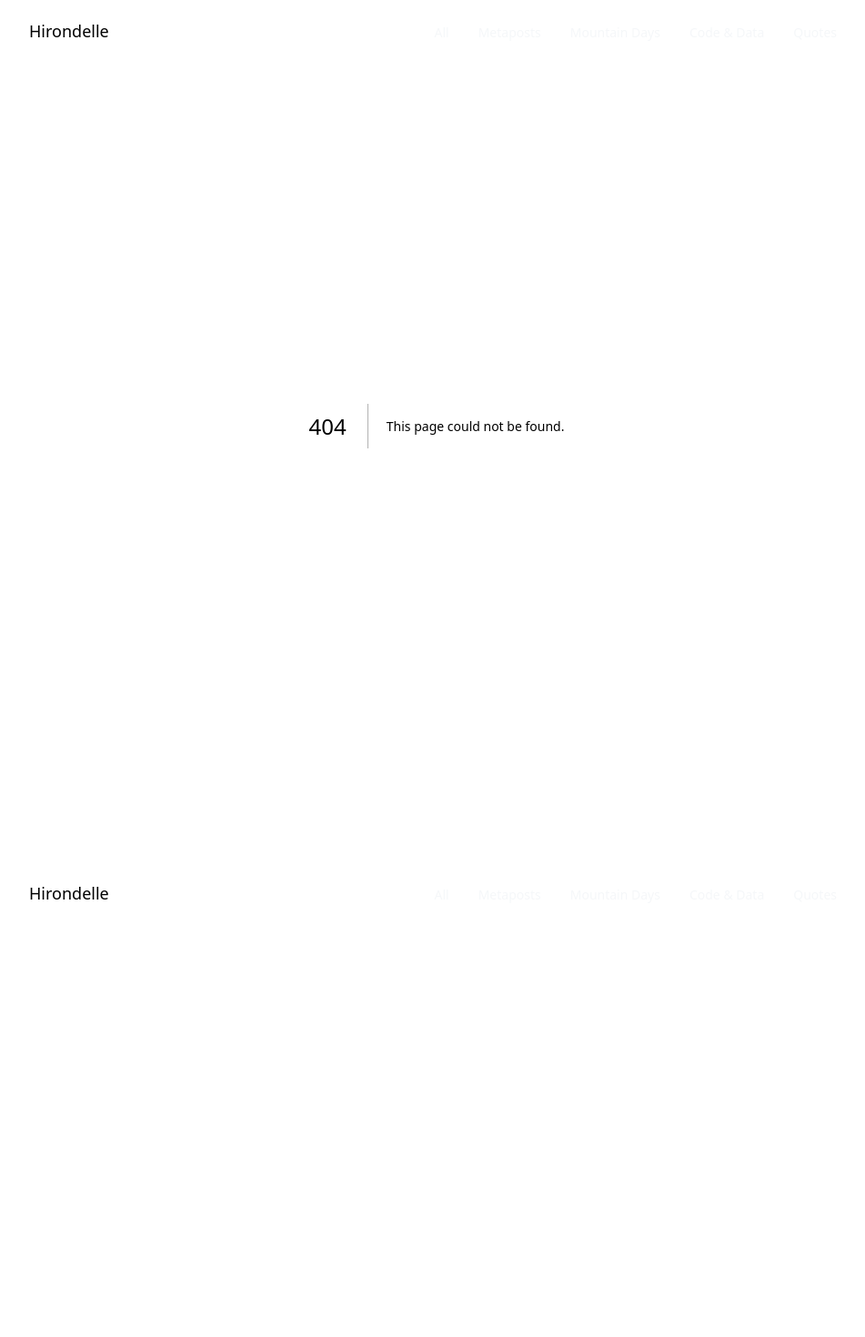
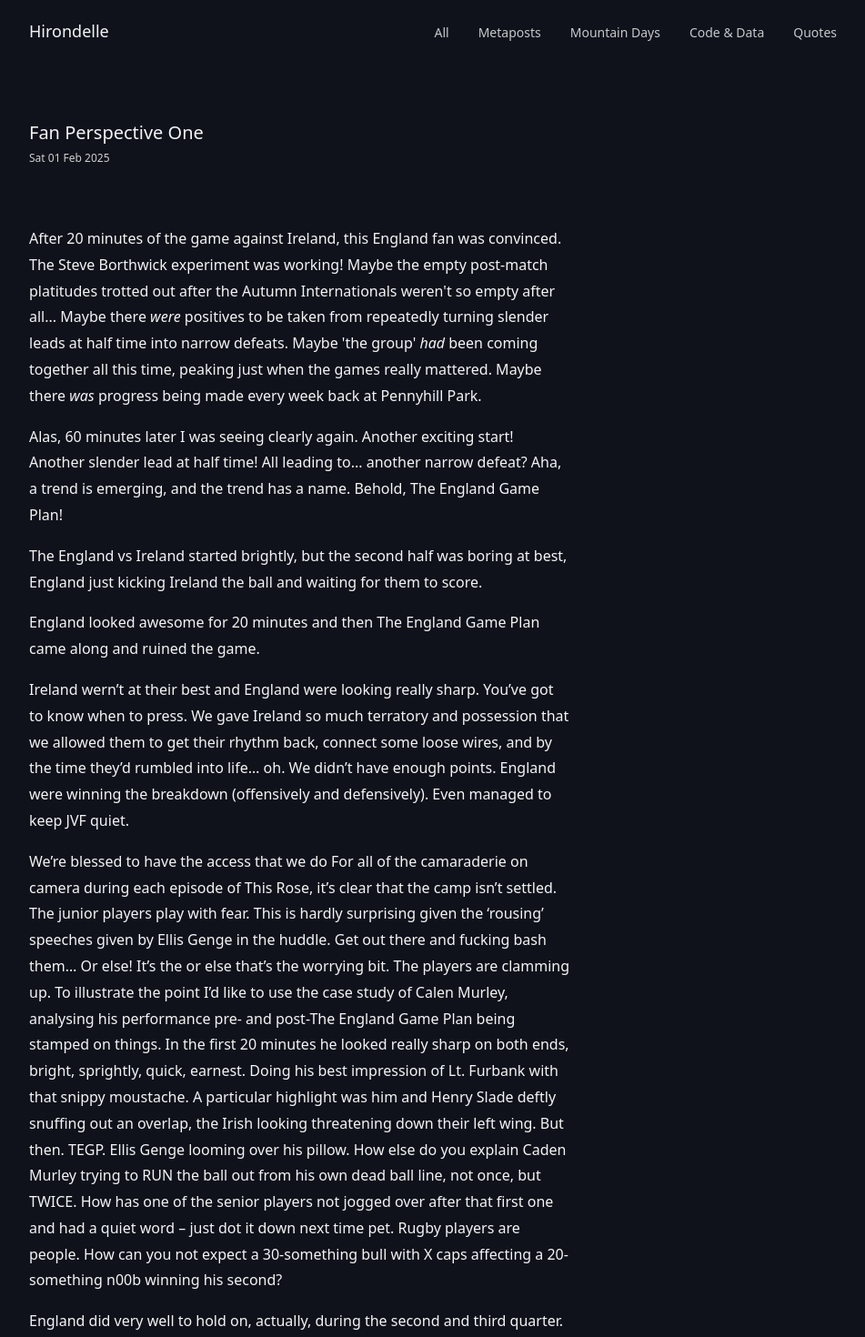
Before and after one commit to samjamead/hirondelle, a Next.js app: page /fanperspectivearticleone in a window 1280 px wide. Before the commit this address had no page. Shown: the top 1470 px of the page at 91% size, without its empty margins (160-1111 px from the left). Before the commit the page ends 1048 px from the top, so only its background shows below. Built offline with nearby package versions, Linux system fonts and the light colour scheme.

Commit message:
Rugby article

```diff
--- /dev/null
+++ b/app/(posts)/fanperspectivearticleone/page.mdx
@@ -0,0 +1,60 @@
+export const metadata = {
+  date: '2025-02-01',
+  title: 'Fan Perspective One',
+  category: 'Rugby',
+};
+
+import PostHero from '@/_components/post-hero';
+
+<PostHero metadata={metadata} />
+
+After 20 minutes of the game against Ireland, this England fan was convinced. The Steve Borthwick experiment was working! Maybe the empty post-match platitudes trotted out after the Autumn Internationals weren't so empty after all... Maybe there _were_ positives to be taken from repeatedly turning slender leads at half time into narrow defeats. Maybe 'the group' _had_ been coming together all this time, peaking just when the games really mattered. Maybe there _was_ progress being made every week back at Pennyhill Park.
+
+Alas, 60 minutes later I was seeing clearly again. Another exciting start! Another slender lead at half time! All leading to... another narrow defeat? Aha, a trend is emerging, and the trend has a name. Behold, The England Game Plan!
+
+The England vs Ireland started brightly, but the second half was boring at best, England just kicking Ireland the ball and waiting for them to score.
+
+England looked awesome for 20 minutes and then The England Game Plan came along and ruined the game.
+
+Ireland wern’t at their best and England were looking really sharp. You’ve got to know when to press. We gave Ireland so much terratory and possession that we allowed them to get their rhythm back, connect some loose wires, and by the time they’d rumbled into life… oh. We didn’t have enough points. England were winning the breakdown (offensively and defensively). Even managed to keep JVF quiet.
+
+We’re blessed to have the access that we do For all of the camaraderie on camera during each episode of This Rose, it’s clear that the camp isn’t settled. The junior players play with fear. This is hardly surprising given the ‘rousing’ speeches given by Ellis Genge in the huddle. Get out there and fucking bash them… Or else! It’s the or else that’s the worrying bit. The players are clamming up. To illustrate the point I’d like to use the case study of Calen Murley, analysing his performance pre- and post-The England Game Plan being stamped on things. In the first 20 minutes he looked really sharp on both ends, bright, sprightly, quick, earnest. Doing his best impression of Lt. Furbank with that snippy moustache. A particular highlight was him and Henry Slade deftly snuffing out an overlap, the Irish looking threatening down their left wing. But then. TEGP. Ellis Genge looming over his pillow. How else do you explain Caden Murley trying to RUN the ball out from his own dead ball line, not once, but TWICE. How has one of the senior players not jogged over after that first one and had a quiet word – just dot it down next time pet. Rugby players are people. How can you not expect a 30-something bull with X caps affecting a 20-something n00b winning his second?
+
+England did very well to hold on, actually, during the second and third quarter.
+
+Ben O Keef great ref love his approach but both him and the two ARs got a little whistle happy. Closing the gap on a bum throw? Penalty against Genge at one end (when Genge had the upper hand), reset the scrum for the same thing down the other end?
+
+A lot has been made of the kicking game dominating. Thowing Marcus Smith to fullback to compete with James Lowe and Hugo Keenan is a slap in the face for all premiership fullbacks.
+
+Hoiking Steward not Murley. Throwing on Harry Randall and asking him to win the game, down 20 points away to Ireland, double defending grand slam winning Ireland?
+
+What’s the point of the replacement scrum half? Mitchel was having a good game, finding the right balance of calm consistency with the odd dart to keep the guards honest. Randall can’t come in to that situation. He looks good at Bristol because the ball is served up on a plate and the opposition isn’t _desperate_ like it is at international level. In a test match you have to go and get the ball.
+
+In the post-apocolyptic world of 2025, where the internet is dominated by short form video, I think there’s still an appetite for the good ol’ fashioned written word. Much easier to consume at work while ‘working’.
+
+Gordon D’Arcy mentioned it in the commentary: if you stick to the game plan but the game plan isn’t working, surely you’ve got to try something different? The England squad is experienced enough and good enough at club level that they should be able to sense that
+
+### Poppycock watch
+
+- JW calling this a great start (most of this team have played together since pre-World Cup?
+
+### About the Author
+
+Rugby credentials:
+
+- Grenville College 1st XV 2005-2008
+- Bideford 2nd XV on and off 2007-2010
+- Easts 2nd XV (Canberra, Australia) 2008
+- University of Southampton 1st XV 2009
+
+### About the Fan Perspective
+
+A series of articles about rugby from the perspective of a fan.
+
+### Contribute to The Fan Perspectice
+
+Are you a fan? Do you have a perspective? I’d love to feature your words.
+
+### Republish
+
+Please contact X
```
